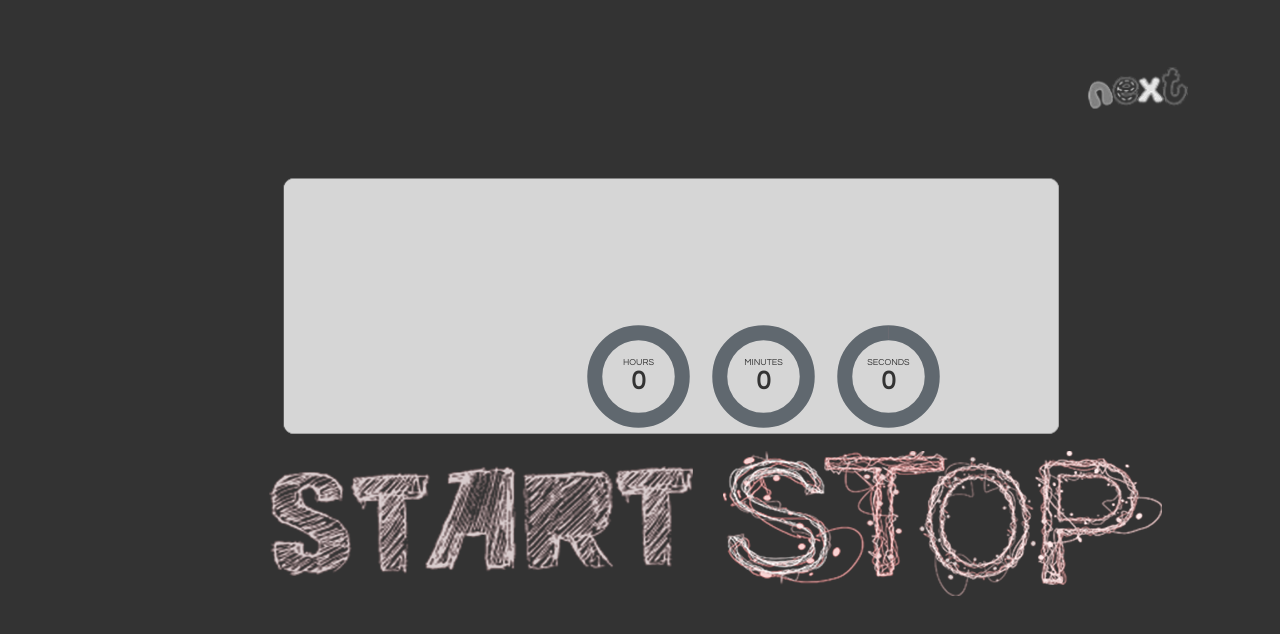
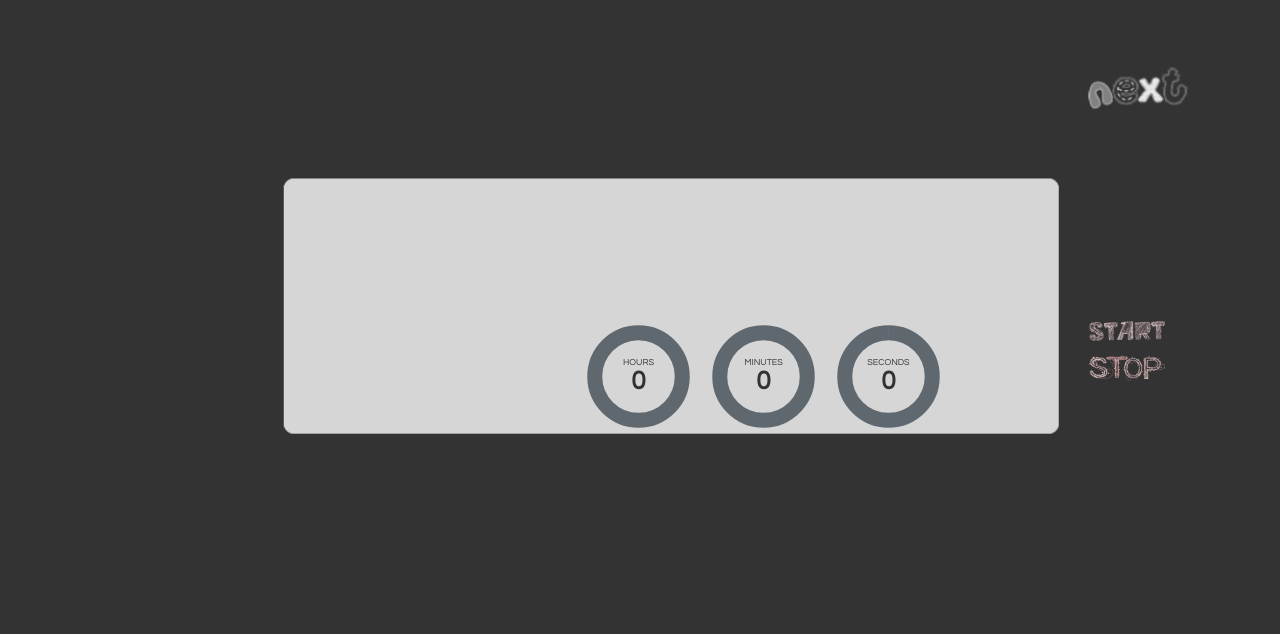
Before and after one commit to HCrSn/THE_HACK_PI_18, a plain HTML site: page pages/clock/clock-page.html in a window 1280 px wide. Shown: the part 58-692 px from the top of the page. Drawn offline with nearby package versions, Linux system fonts and the light colour scheme.

Commit message:
more link fix

```diff
--- a/pages/clock/clock-page.html
+++ b/pages/clock/clock-page.html
@@ -42,6 +42,9 @@
 				margin-top:-80vh;
 				opacity: 0;
 			}
+			.resize{
+				width: 10%;
+			}
 		</style>
 	</head>
 
@@ -68,8 +71,8 @@
 			<div id="PageOpenTimer" style="width: 500px; height: 125px; float: left" ></div>
 		</div>
 		<div style="margin-top: 40vh">
-			<input type="image" alt="start" src="img/Start.png" name="startTimer" class="buttons btn startTimer">
-			<input type="image" alt="stop" src="img/STOP.png" name="stopTimer" class="buttons btn stopTimer">
+			<input type="image" alt="start" src="img/Start.png" name="startTimer" class="buttons btn startTimer resize">
+			<input type="image" alt="stop" src="img/STOP.png" name="stopTimer" class="buttons btn stopTimer resize">
 		</div>
 	</div>
 	<div>
```
Also changed, not shown: pages/sliderBar/sliderBar.html (+1 -1 lines).
